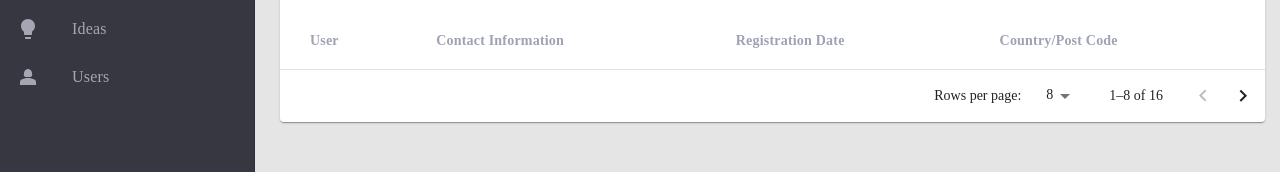
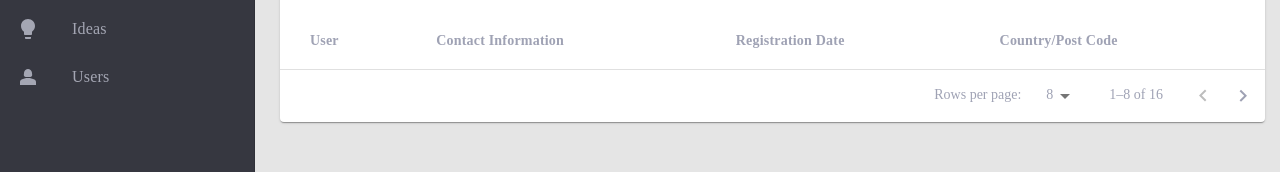
Before and after one commit to Nadeen-Sh/UsersData, a React (Create React App) app in the folder users-data/: page / in a window 1280 px wide. Shown: the part 191-363 px from the top of the page. Built offline with nearby package versions, Linux system fonts and the light colour scheme; no server answers.

Commit message:
table pagination color

```diff
--- a/users-data/src/screens/users screen/Users.style.ts
+++ b/users-data/src/screens/users screen/Users.style.ts
@@ -87,4 +87,7 @@ export default makeStyles((appTheme: any) => ({
 	startCell: {
 		paddingLeft: '30px !important',
 	},
+	footerTable: {
+		color: appTheme.palette.secondary.light,
+	},
 }));
--- a/users-data/src/screens/users screen/UsersTable.tsx
+++ b/users-data/src/screens/users screen/UsersTable.tsx
@@ -171,11 +171,13 @@ const UsersTable: React.FC<any> = (props: any) => {
 								</TableRow>
 							);
 						})}
+						<TableRow></TableRow>
 					</TableBody>
 				</Table>
 			</TableContainer>
 			<TablePagination
-				rowsPerPageOptions={[8, 16]}
+				className={classes.footerTable}
+				rowsPerPageOptions={[8, 8]}
 				component='div'
 				count={16}
 				rowsPerPage={rowsPerPage}
```
